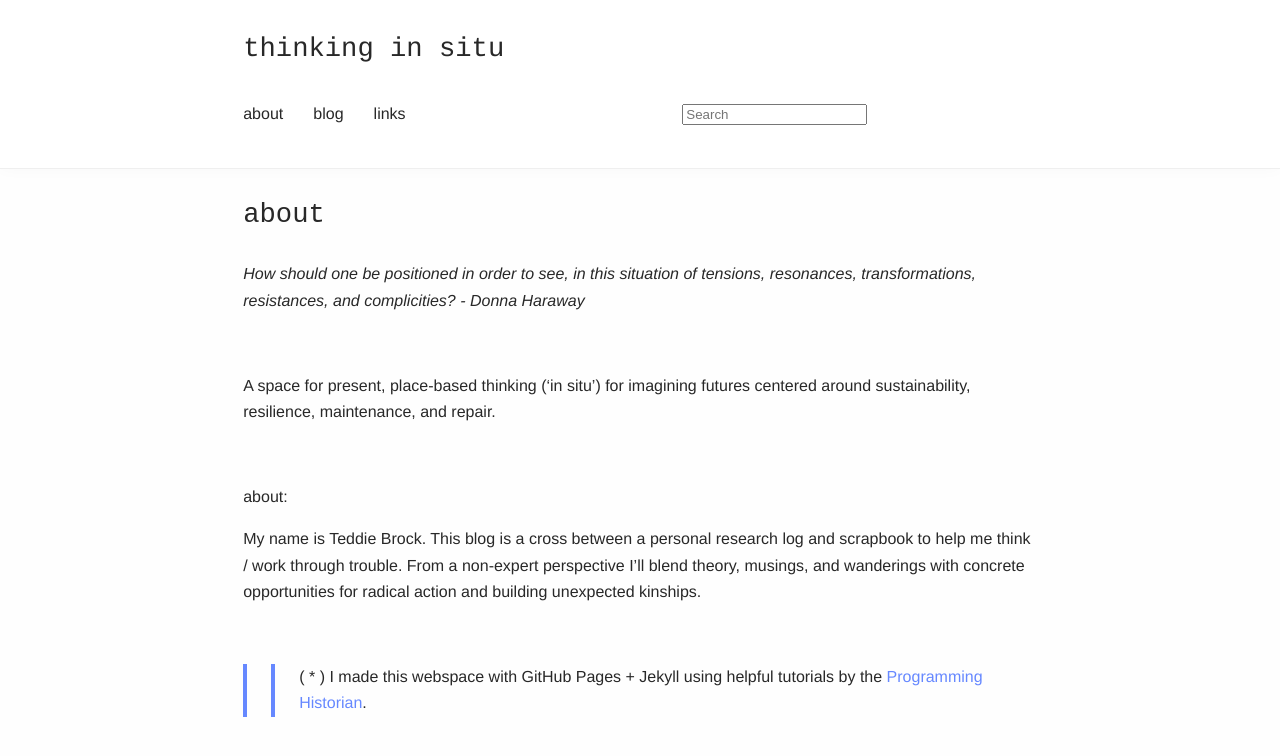
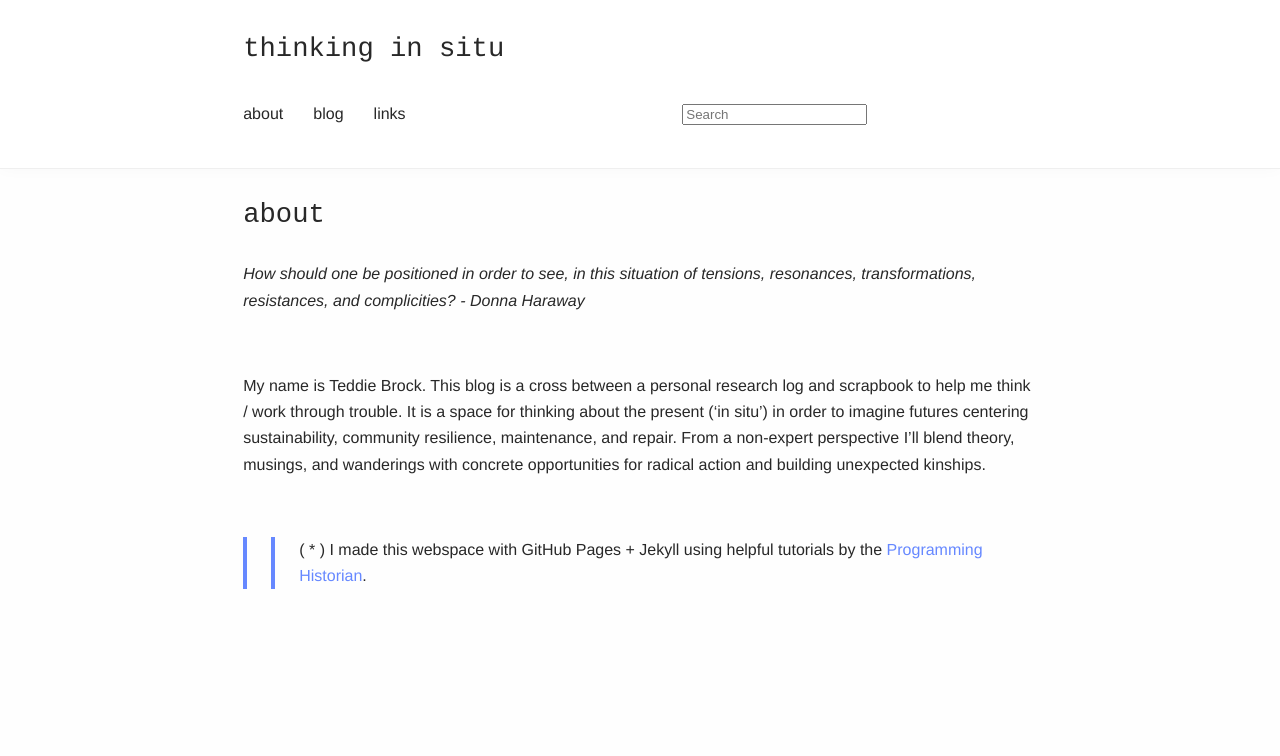
Before and after one commit to teddiebrock/blank-spaces, a Jekyll site: the page built from about.md, in a window 1280 px wide. Shown: the top 756 px of the page. Built offline with Jekyll 4.4.1, drawn with Linux system fonts in a browser that asks for light colours.

Commit message:
about fix

```diff
--- a/about.md
+++ b/about.md
@@ -9,14 +9,7 @@ layout: page
 &nbsp;
 &nbsp;
 
-A space for present, place-based thinking ('in situ') for imagining futures centered around sustainability, resilience, maintenance, and repair.
-
-&nbsp;
-&nbsp;
-
-**about:**
-
-My name is Teddie Brock. This blog is a cross between a personal research log and scrapbook to help me think / work through trouble. From a non-expert perspective I'll blend theory, musings, and wanderings with concrete opportunities for radical action and building unexpected kinships.
+My name is Teddie Brock. This blog is a cross between a personal research log and scrapbook to help me think / work through trouble. It is a space for thinking about the present ('in situ') in order to imagine futures centering sustainability, community resilience, maintenance, and repair. From a non-expert perspective I'll blend theory, musings, and wanderings with concrete opportunities for radical action and building unexpected kinships.
 
 
 
```
